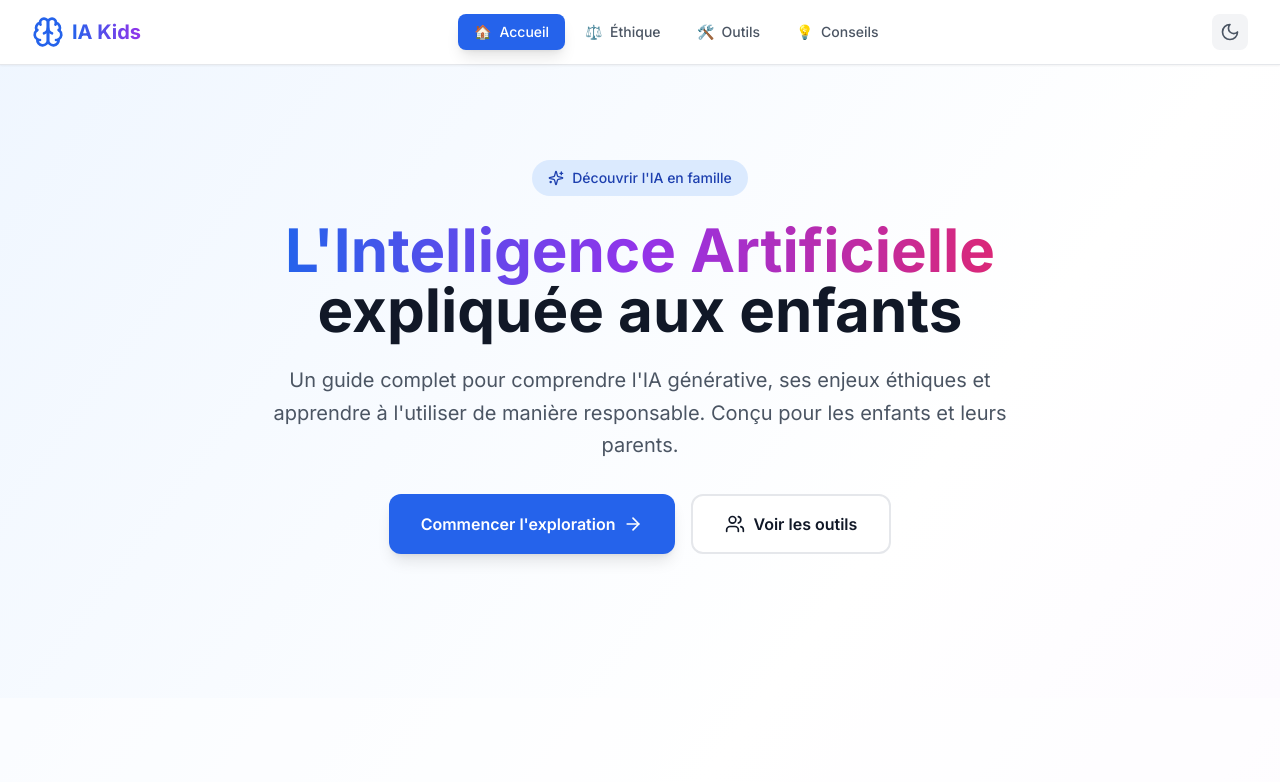
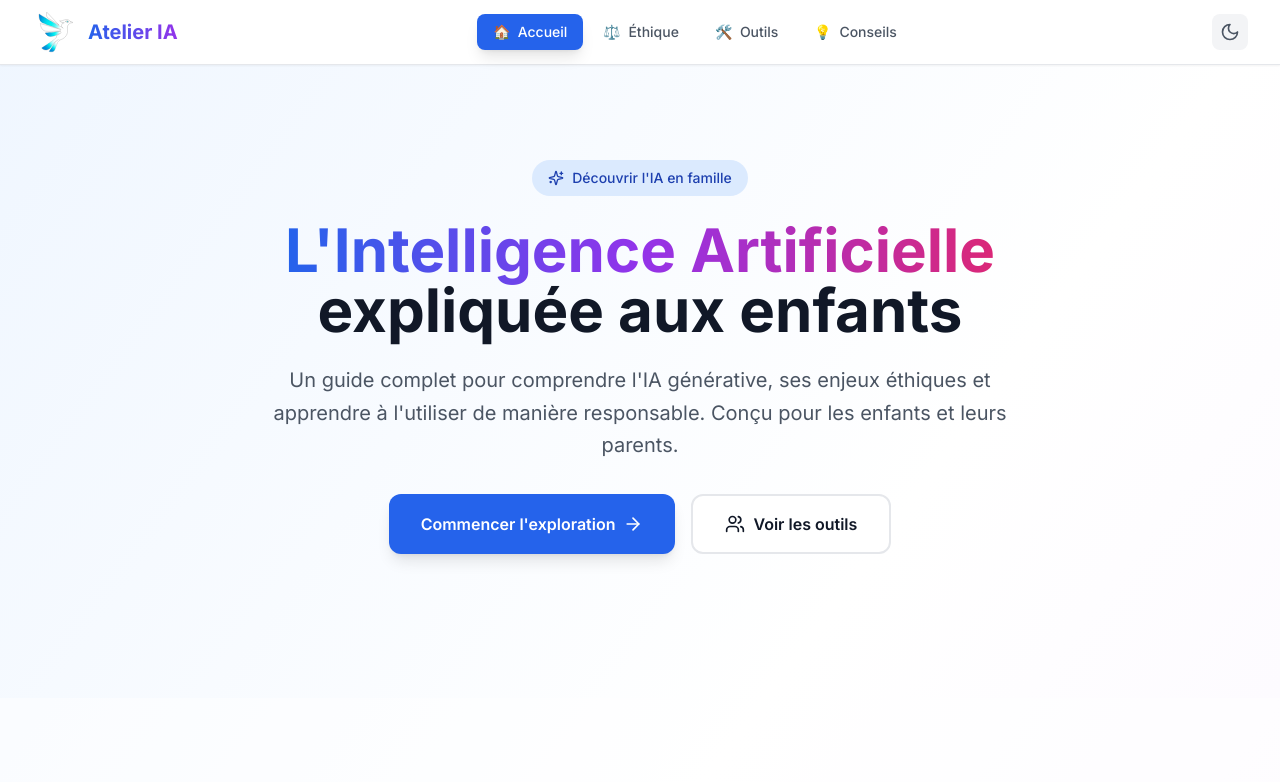
Before and after one commit to Djaymare/atelierIA, a React (Vite) app: page / in a window 1280 px wide. Shown: the top 782 px of the page. Built offline with nearby package versions, Linux system fonts and the light colour scheme.

Commit message:
clean up branding

```diff
--- a/index.html
+++ b/index.html
@@ -5,7 +5,7 @@
     <meta name="viewport" content="width=device-width, initial-scale=1.0" />
     <link rel="stylesheet" href="/src/index.css" />
 
-    <title>Chef</title>
+    <title>Les Parrains Du Numérique - Atelier IA</title>
 
     <meta property="og:image" content="/og-preview.png" />
   </head>
--- a/package.json
+++ b/package.json
@@ -36,6 +36,7 @@
     "tailwindcss": "~3",
     "typescript": "~5.7.2",
     "typescript-eslint": "^8.24.1",
-    "vite": "^6.2.0"
+    "vite": "^6.2.0",
+    "vite-plugin-svgr": "^4.3.0"
   }
 }
--- a/src/components/Navigation.tsx
+++ b/src/components/Navigation.tsx
@@ -1,4 +1,6 @@
-import { Moon, Sun, Brain } from "lucide-react";
+/// <reference types="vite-plugin-svgr/client" />
+import { Moon, Sun } from "lucide-react";
+import LpdnLogo from '@/assets/LPDN_Logo.svg?react';
 
 type Page = 'landing' | 'ethics' | 'tools' | 'recommendations';
 
@@ -27,9 +29,9 @@ export function Navigation({ currentPage, onNavigate, isDarkMode, onToggleDarkMo
         <div className="flex items-center justify-between h-16">
           {/* Logo */}
           <div className="flex items-center space-x-2">
-            <Brain className={`h-8 w-8 ${isDarkMode ? 'text-blue-400' : 'text-blue-600'}`} />
+            <LpdnLogo className="h-12 w-12 stroke-black stroke-2" />
             <span className="text-xl font-bold bg-gradient-to-r from-blue-600 to-purple-600 bg-clip-text text-transparent">
-              IA Kids
+              Atelier IA
             </span>
           </div>
 
@@ -42,7 +44,7 @@ export function Navigation({ currentPage, onNavigate, isDarkMode, onToggleDarkMo
                 className={`px-4 py-2 rounded-lg text-sm font-medium transition-all duration-200 flex items-center space-x-2 ${
                   currentPage === item.id
                     ? isDarkMode
-                      ? 'bg-blue-600 text-white shadow-lg'
+                    ? 'bg-blue-600 text-white shadow-lg'
                       : 'bg-blue-600 text-white shadow-lg'
                     : isDarkMode
                       ? 'text-gray-300 hover:text-white hover:bg-gray-700'
@@ -79,7 +81,7 @@ export function Navigation({ currentPage, onNavigate, isDarkMode, onToggleDarkMo
                 className={`px-3 py-2 rounded-lg text-xs font-medium transition-all duration-200 flex items-center space-x-1 whitespace-nowrap ${
                   currentPage === item.id
                     ? isDarkMode
-                      ? 'bg-blue-600 text-white'
+                    ? 'bg-blue-600 text-white'
                       : 'bg-blue-600 text-white'
                     : isDarkMode
                       ? 'text-gray-300 hover:text-white hover:bg-gray-700'
--- a/vite.config.ts
+++ b/vite.config.ts
@@ -1,12 +1,14 @@
 import { defineConfig } from "vite";
 import react from "@vitejs/plugin-react";
+import svgr from 'vite-plugin-svgr'
 import path from "path";
 
 // https://vite.dev/config/
 export default defineConfig(() => ({
-  base: "./atelierIA",
+  base: "./",
   plugins: [
     react(),
+    svgr()
   ],
   resolve: {
     alias: {
```
Also changed, not shown: src/assets/LPDN_Logo.svg (added).
